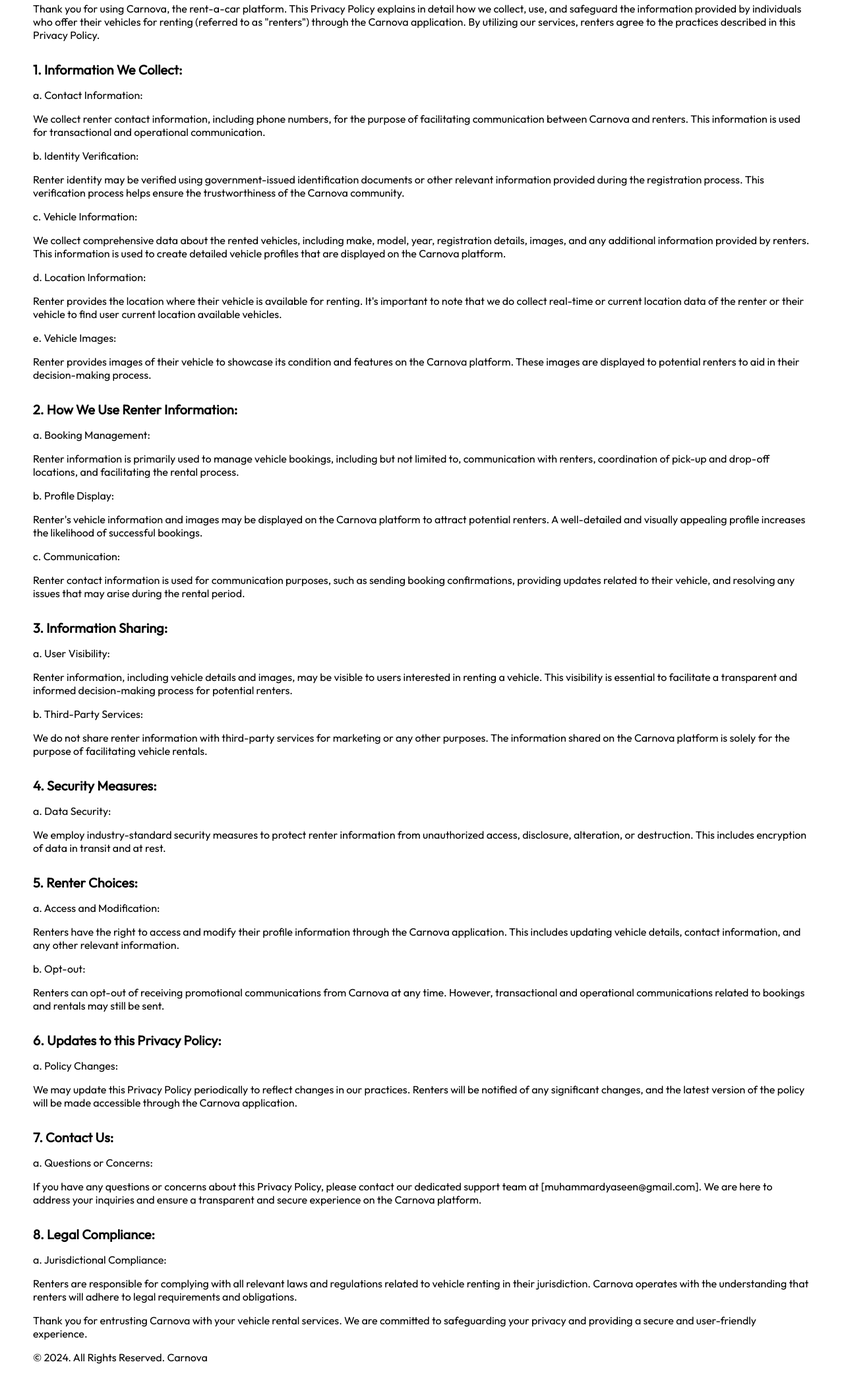
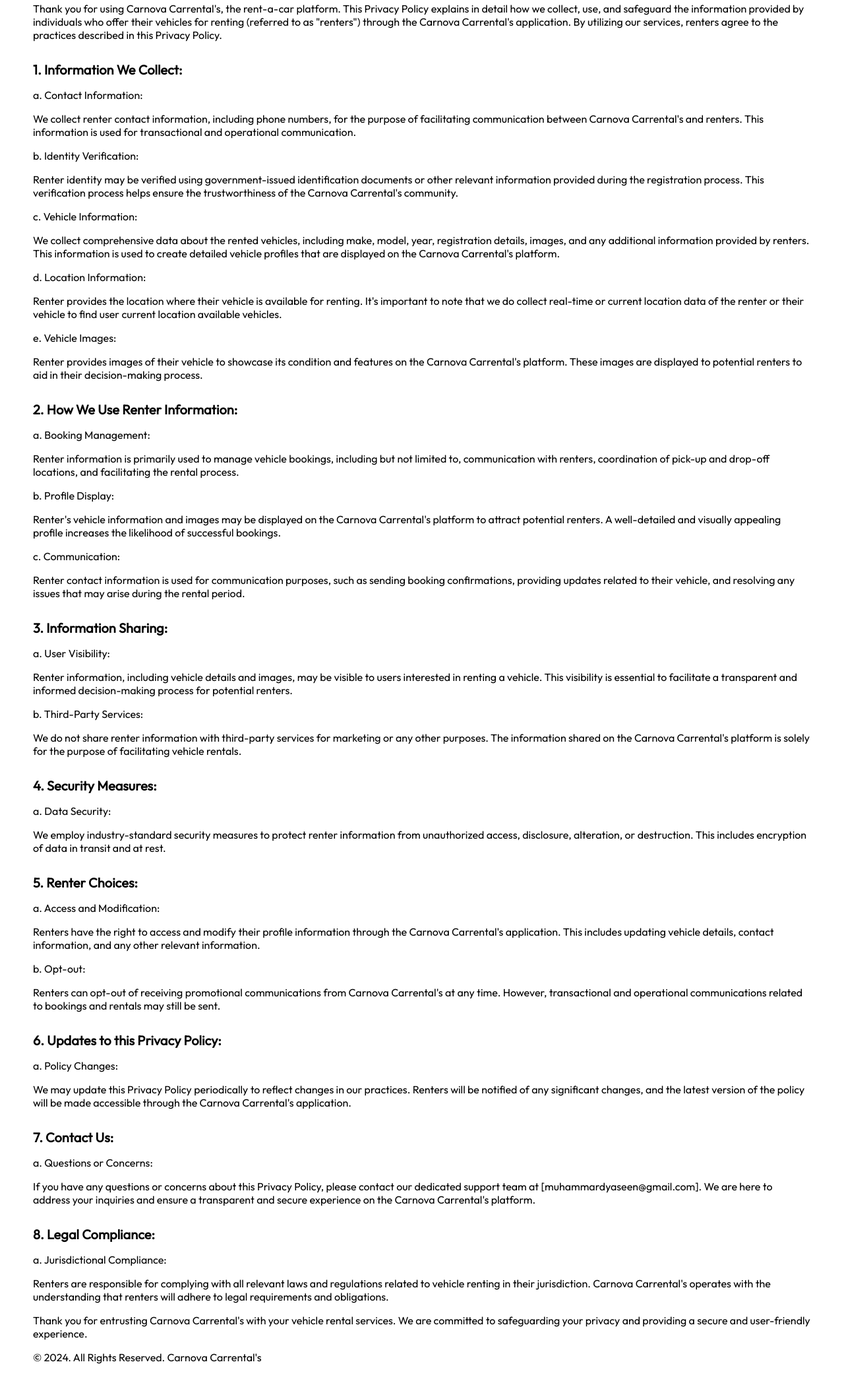
Before and after one commit to yaseeeeeeeeeeen/carnova_privacy_and_policy, a plain HTML site: page index.html in a window 1280 px wide. Shown: the part 313-2418 px from the top of the page at 66% size. Drawn offline with Linux system fonts and the light colour scheme.

Commit message:
updated-names

```diff
--- a/index.html
+++ b/index.html
@@ -12,34 +12,34 @@
 <body>
   <header>
     <div class="breadcrumb">
-      <h1>CARNOVA</h1>
+      <h1>CARNOVA CARRENTAL'S</h1>
     </div>
   </header>
 
   <div class="main-content">
-    <div class="main-heading">Privacy Policy for Carnova - Renter Information</div>
+    <div class="main-heading">Privacy Policy for Carnova Carrental's - Renter Information</div>
 
-    <p>Thank you for using Carnova, the rent-a-car platform. This Privacy Policy explains in detail how we collect, use, and safeguard the information provided by individuals who offer their vehicles for renting (referred to as "renters") through the Carnova application. By utilizing our services, renters agree to the practices described in this Privacy Policy.</p>
+    <p>Thank you for using Carnova Carrental's, the rent-a-car platform. This Privacy Policy explains in detail how we collect, use, and safeguard the information provided by individuals who offer their vehicles for renting (referred to as "renters") through the Carnova Carrental's application. By utilizing our services, renters agree to the practices described in this Privacy Policy.</p>
 
     <div class="sub-heading">1. Information We Collect:</div>
 
     <p>a. Contact Information:</p>
-    <p>We collect renter contact information, including phone numbers, for the purpose of facilitating communication between Carnova and renters. This information is used for transactional and operational communication.</p>
+    <p>We collect renter contact information, including phone numbers, for the purpose of facilitating communication between Carnova Carrental's and renters. This information is used for transactional and operational communication.</p>
     <p>b. Identity Verification:</p>
-    <p>Renter identity may be verified using government-issued identification documents or other relevant information provided during the registration process. This verification process helps ensure the trustworthiness of the Carnova community.</p>
+    <p>Renter identity may be verified using government-issued identification documents or other relevant information provided during the registration process. This verification process helps ensure the trustworthiness of the Carnova Carrental's community.</p>
     <p>c. Vehicle Information:</p>
-    <p>We collect comprehensive data about the rented vehicles, including make, model, year, registration details, images, and any additional information provided by renters. This information is used to create detailed vehicle profiles that are displayed on the Carnova platform.</p>
+    <p>We collect comprehensive data about the rented vehicles, including make, model, year, registration details, images, and any additional information provided by renters. This information is used to create detailed vehicle profiles that are displayed on the Carnova Carrental's platform.</p>
     <p>d. Location Information:</p>
     <p>Renter provides the location where their vehicle is available for renting. It's important to note that we do collect real-time or current location data of the renter or their vehicle to find user current location available vehicles.</p>
     <p>e. Vehicle Images:</p>
-    <p>Renter provides images of their vehicle to showcase its condition and features on the Carnova platform. These images are displayed to potential renters to aid in their decision-making process.</p>
+    <p>Renter provides images of their vehicle to showcase its condition and features on the Carnova Carrental's platform. These images are displayed to potential renters to aid in their decision-making process.</p>
 
     <div class="sub-heading">2. How We Use Renter Information:</div>
 
     <p>a. Booking Management:</p>
     <p>Renter information is primarily used to manage vehicle bookings, including but not limited to, communication with renters, coordination of pick-up and drop-off locations, and facilitating the rental process.</p>
     <p>b. Profile Display:</p>
-    <p>Renter's vehicle information and images may be displayed on the Carnova platform to attract potential renters. A well-detailed and visually appealing profile increases the likelihood of successful bookings.</p>
+    <p>Renter's vehicle information and images may be displayed on the Carnova Carrental's platform to attract potential renters. A well-detailed and visually appealing profile increases the likelihood of successful bookings.</p>
     <p>c. Communication:</p>
     <p>Renter contact information is used for communication purposes, such as sending booking confirmations, providing updates related to their vehicle, and resolving any issues that may arise during the rental period.</p>
 
@@ -48,7 +48,7 @@
     <p>a. User Visibility:</p>
     <p>Renter information, including vehicle details and images, may be visible to users interested in renting a vehicle. This visibility is essential to facilitate a transparent and informed decision-making process for potential renters.</p>
     <p>b. Third-Party Services:</p>
-    <p>We do not share renter information with third-party services for marketing or any other purposes. The information shared on the Carnova platform is solely for the purpose of facilitating vehicle rentals.</p>
+    <p>We do not share renter information with third-party services for marketing or any other purposes. The information shared on the Carnova Carrental's platform is solely for the purpose of facilitating vehicle rentals.</p>
 
     <div class="sub-heading">4. Security Measures:</div>
 
@@ -58,28 +58,28 @@
     <div class="sub-heading">5. Renter Choices:</div>
 
     <p>a. Access and Modification:</p>
-    <p>Renters have the right to access and modify their profile information through the Carnova application. This includes updating vehicle details, contact information, and any other relevant information.</p>
+    <p>Renters have the right to access and modify their profile information through the Carnova Carrental's application. This includes updating vehicle details, contact information, and any other relevant information.</p>
     <p>b. Opt-out:</p>
-    <p>Renters can opt-out of receiving promotional communications from Carnova at any time. However, transactional and operational communications related to bookings and rentals may still be sent.</p>
+    <p>Renters can opt-out of receiving promotional communications from Carnova Carrental's at any time. However, transactional and operational communications related to bookings and rentals may still be sent.</p>
 
     <div class="sub-heading">6. Updates to this Privacy Policy:</div>
 
     <p>a. Policy Changes:</p>
-    <p>We may update this Privacy Policy periodically to reflect changes in our practices. Renters will be notified of any significant changes, and the latest version of the policy will be made accessible through the Carnova application.</p>
+    <p>We may update this Privacy Policy periodically to reflect changes in our practices. Renters will be notified of any significant changes, and the latest version of the policy will be made accessible through the Carnova Carrental's application.</p>
 
     <div class="sub-heading">7. Contact Us:</div>
 
     <p>a. Questions or Concerns:</p>
-    <p>If you have any questions or concerns about this Privacy Policy, please contact our dedicated support team at [muhammardyaseen@gmail.com]. We are here to address your inquiries and ensure a transparent and secure experience on the Carnova platform.</p>
+    <p>If you have any questions or concerns about this Privacy Policy, please contact our dedicated support team at [muhammardyaseen@gmail.com]. We are here to address your inquiries and ensure a transparent and secure experience on the Carnova Carrental's platform.</p>
 
     <div class="sub-heading">8. Legal Compliance:</div>
 
     <p>a. Jurisdictional Compliance:</p>
-    <p>Renters are responsible for complying with all relevant laws and regulations related to vehicle renting in their jurisdiction. Carnova operates with the understanding that renters will adhere to legal requirements and obligations.</p>
+    <p>Renters are responsible for complying with all relevant laws and regulations related to vehicle renting in their jurisdiction. Carnova Carrental's operates with the understanding that renters will adhere to legal requirements and obligations.</p>
 
-    <p>Thank you for entrusting Carnova with your vehicle rental services. We are committed to safeguarding your privacy and providing a secure and user-friendly experience.</p>
+    <p>Thank you for entrusting Carnova Carrental's with your vehicle rental services. We are committed to safeguarding your privacy and providing a secure and user-friendly experience.</p>
 
-    <p>© 2024. All Rights Reserved. Carnova</p>
+    <p>© 2024. All Rights Reserved. Carnova Carrental's</p>
   </div>
 
 </body>
```
